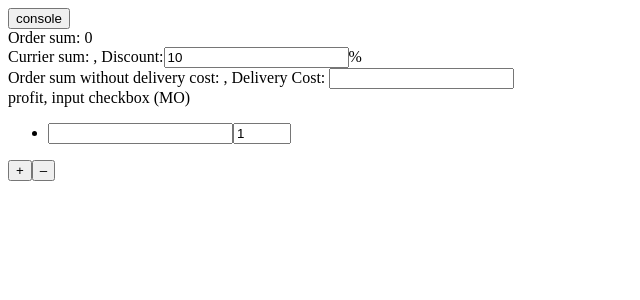
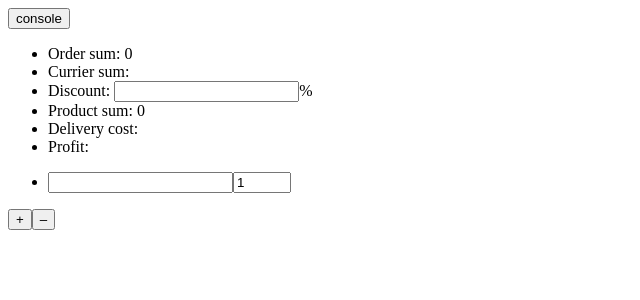
Before and after one commit to Chrisands/vdcalc, a React (Create React App) app: page / in a window 1280 px wide. Shown: the top 300 px of the page, without its empty margins (0-640 px from the left). Built offline with nearby package versions, Linux system fonts and the light colour scheme.

Commit message:
Reordered stats

```diff
--- a/src/Stat.js
+++ b/src/Stat.js
@@ -5,19 +5,24 @@ class Statictic extends Component {
     super(props)
     this.state = {
       orderSum: 0,
-      discount: 10
+      productSum: 0,
+      discount: '',
+      deliveryCost: 0
     }
 
-    this.getOrderSum = this.getOrderSum.bind(this)
-    this.currierSum = this.currierSum.bind(this)
+    this.orderSum = this.orderSum.bind(this)
+    this.productSum = this.productSum.bind(this)
+    this.deliveryCost = this.deliveryCost.bind(this)
     this.discount = this.discount.bind(this)
     this.discountChange = this.discountChange.bind(this)
   }
 
-  getOrderSum(props) {
+  orderSum() {}
+
+  productSum(props) {
     const formArray = props.formArray
     const length = props.formState.count
-    const orderSum = function(formArray, length) {
+    const productSum = function(formArray, length) {
       let sum = 0
       for (let i = 0; i < length; i++) {
         sum += formArray[i].product
@@ -25,10 +30,32 @@ class Statictic extends Component {
       return sum
     }
 
-    this.setState({ orderSum: orderSum(formArray, length) })
+    this.setState({ productSum: productSum(formArray, length) })
   }
 
-  currierSum() {}
+  deliveryCost() {
+    return (
+      <span>
+        <input
+          type="number"
+          list="deliveryCost"
+          value={this.state.deliveryCost}
+          onChange={this.deliveryCostChange}
+        />
+        <datalist id="deliveryCost">
+          <option value="200" />
+          <option value="250" />
+          <option value="300" />
+          <option value="350" />
+          <option value="500" />
+        </datalist>
+      </span>
+    )
+  }
+
+  deliveryCostChange(e) {
+    this.setState({ deliveryCost: +e.target.value })
+  }
 
   discount() {
     return (
@@ -59,7 +86,7 @@ class Statictic extends Component {
   deliveryCost() {}
 
   componentWillReceiveProps(nextProps) {
-    this.getOrderSum(nextProps)
+    this.productSum(nextProps)
   }
 
   render() {
@@ -68,25 +95,14 @@ class Statictic extends Component {
         <button type="button" onClick={this.currierSum}>
           console
         </button>
-        <div>
-          <div>Order sum: {this.state.orderSum}</div>
-          <div>
-            Currier sum: {this.state.currierSum}, Discount:{this.discount()}
-          </div>
-          <div>
-            Order sum without delivery cost: {this.state.orderSumWithoutDC},
-            Delivery Cost: <input />
-            {/* <input type="number" list="deliveryCost" style={{ width: 50 }} />
-              <datalist id="deliveryCost">
-              <option value="0" />
-              <option value="250" />
-              <option value="300" />
-              <option value="350" />
-              <option value="500" />
-            </datalist> */}
-          </div>
-          <div>profit, input checkbox (MO)</div>
-        </div>
+        <ul>
+          <li>Order sum: {this.state.orderSum}</li>
+          <li>Currier sum: {this.state.currierSum}</li>
+          <li>Discount: {this.discount()}</li>
+          <li>Product sum: {this.state.productSum}</li>
+          <li>Delivery cost: {this.deliveryCost()}</li>
+          <li>Profit: </li>
+        </ul>
       </div>
     )
   }
```
